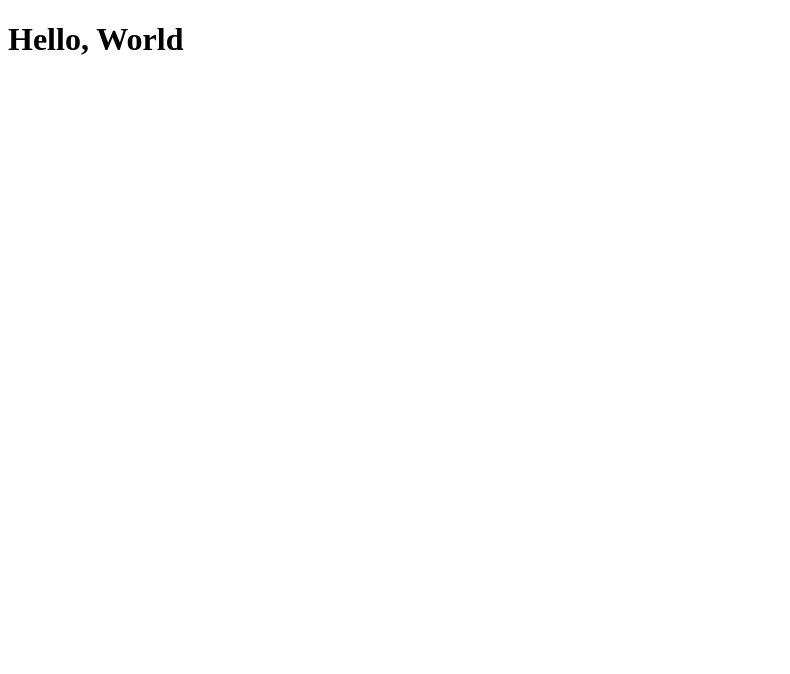
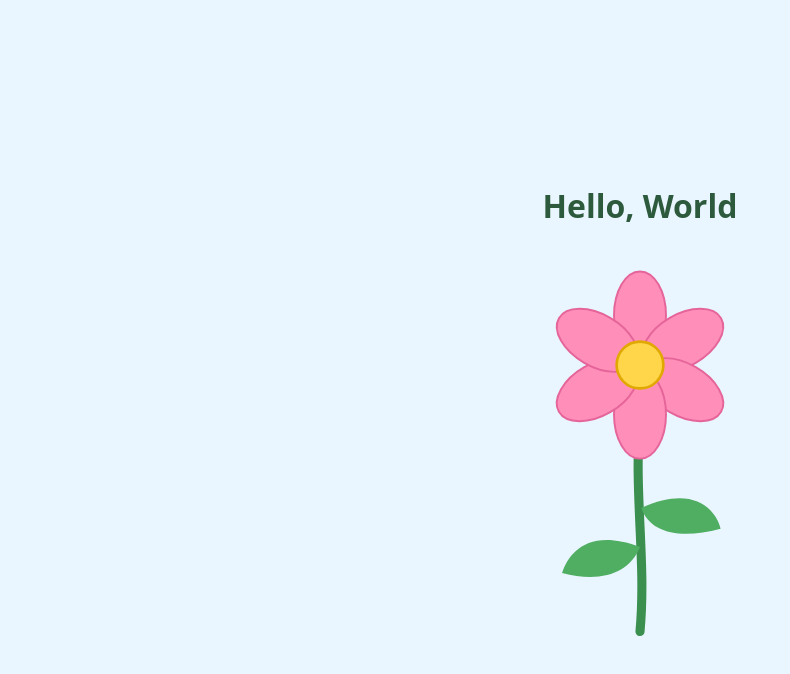
Before and after one commit to Jamiecjh/haze-tracker, a plain HTML site: page index.html in a window 1280 px wide. Shown: the whole page, without its empty margins (0-790 px from the left). Drawn offline with Linux system fonts and the light colour scheme.

Commit message:
Draw a flower in index.html
Co-Authored-By: Claude Sonnet 5.5 <noreply@anthropic.com>
Claude-Session: https://claude.ai/code/session_01Y1e4pJpqAFUWMMXUorcFiN

```diff
--- a/index.html
+++ b/index.html
@@ -4,8 +4,33 @@
   <meta charset="UTF-8">
   <meta name="viewport" content="width=device-width, initial-scale=1.0">
   <title>Hello, World</title>
+  <style>
+    body { margin: 0; min-height: 100vh; display: flex; flex-direction: column;
+           align-items: center; justify-content: center; background: #eaf6ff;
+           font-family: system-ui, sans-serif; }
+    h1 { color: #2d5a3d; }
+    svg { width: 260px; height: auto; }
+  </style>
 </head>
 <body>
   <h1>Hello, World</h1>
+  <svg viewBox="0 0 200 300" xmlns="http://www.w3.org/2000/svg" aria-label="A pink flower">
+    <!-- stem -->
+    <path d="M100 130 C95 190 105 240 100 295" stroke="#3b8f4f" stroke-width="7" fill="none" stroke-linecap="round"/>
+    <!-- leaves -->
+    <path d="M100 230 C60 215 45 235 40 250 C70 258 92 250 100 230Z" fill="#4fae62"/>
+    <path d="M101 200 C140 182 158 200 162 216 C132 224 108 220 101 200Z" fill="#4fae62"/>
+    <!-- petals -->
+    <g transform="translate(100 90)" fill="#ff8fb8" stroke="#e5659a" stroke-width="1.5">
+      <ellipse cx="0" cy="-38" rx="20" ry="34"/>
+      <ellipse cx="0" cy="-38" rx="20" ry="34" transform="rotate(60)"/>
+      <ellipse cx="0" cy="-38" rx="20" ry="34" transform="rotate(120)"/>
+      <ellipse cx="0" cy="-38" rx="20" ry="34" transform="rotate(180)"/>
+      <ellipse cx="0" cy="-38" rx="20" ry="34" transform="rotate(240)"/>
+      <ellipse cx="0" cy="-38" rx="20" ry="34" transform="rotate(300)"/>
+    </g>
+    <!-- center -->
+    <circle cx="100" cy="90" r="18" fill="#ffd54a" stroke="#e0a800" stroke-width="2"/>
+  </svg>
 </body>
 </html>
```
